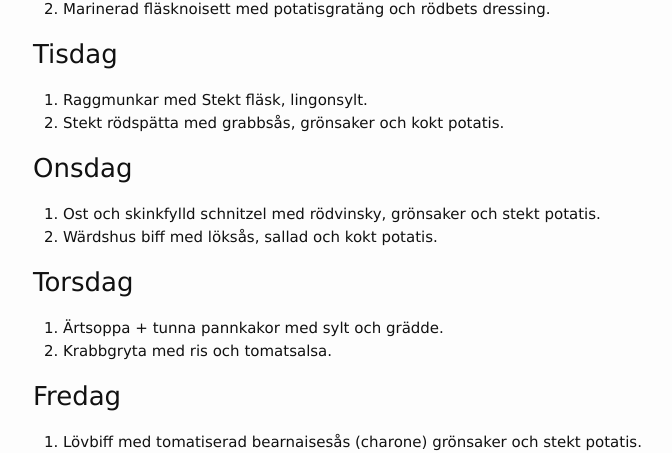
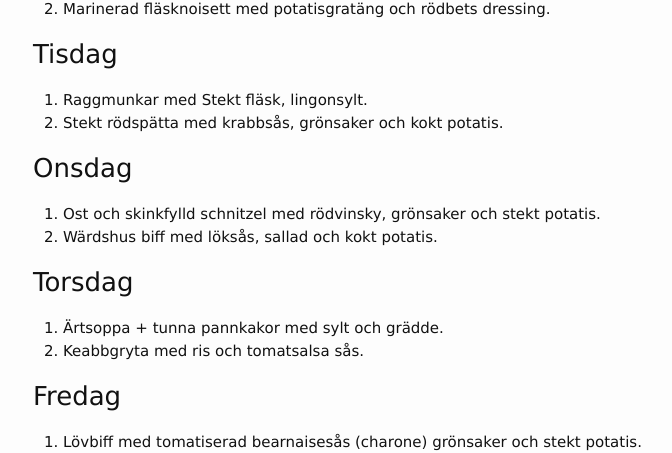
Before and after one commit to FarInn62/farinn62.github.io, a Jekyll site: the page built from lunch.md, in a window 1280 px wide. Shown: the part 301-754 px from the top of the page, without its empty margins (237-909 px from the left). Built offline with Jekyll 4.4.1, drawn with Linux system fonts in a browser that asks for light colours.

Commit message:
Update lunch.md

```diff
--- a/lunch.md
+++ b/lunch.md
@@ -18,7 +18,7 @@ Alla rätter: 80:- Take away: 65:-
 ### Tisdag
 
 1. Raggmunkar med Stekt fläsk, lingonsylt.
-2. Stekt rödspätta med grabbsås, grönsaker och kokt potatis.
+2. Stekt rödspätta med krabbsås, grönsaker och kokt potatis.
 
 ### Onsdag
 
@@ -28,7 +28,7 @@ Alla rätter: 80:- Take away: 65:-
 ### Torsdag
 
 1. Ärtsoppa + tunna pannkakor med sylt och grädde.
-2. Krabbgryta med ris och tomatsalsa.
+2. Keabbgryta med ris och tomatsalsa sås.
 
 ### Fredag
 
```
